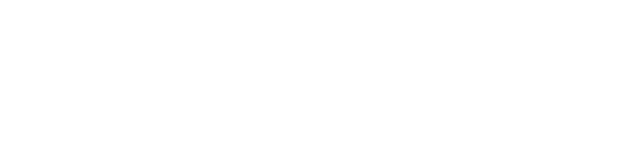
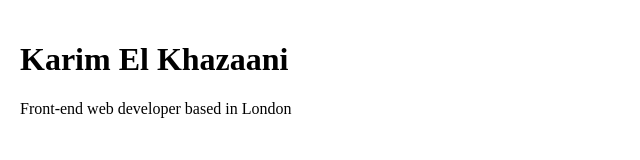
Before and after one commit to crabdul/new.elkhazaani.space, a Gatsby site: page / in a window 1280 px wide. Shown: the whole page, without its empty margins (0-640 px from the left). Built offline with nearby package versions, Linux system fonts and the light colour scheme; Gatsby itself is replaced by a stand-in of ours.

Commit message:
Add personal info on homepage

```diff
--- a/src/pages/index.jsx
+++ b/src/pages/index.jsx
@@ -14,6 +14,8 @@
                 <div className="index-container">
                     <Helmet title={config.siteTitle} />
                     <SEO />
+                    <h1>Karim El Khazaani</h1>
+                    <p>Front-end web developer based in London</p>
                     <PostListing postEdges={postEdges} />
                 </div>
             </Layout>
```
